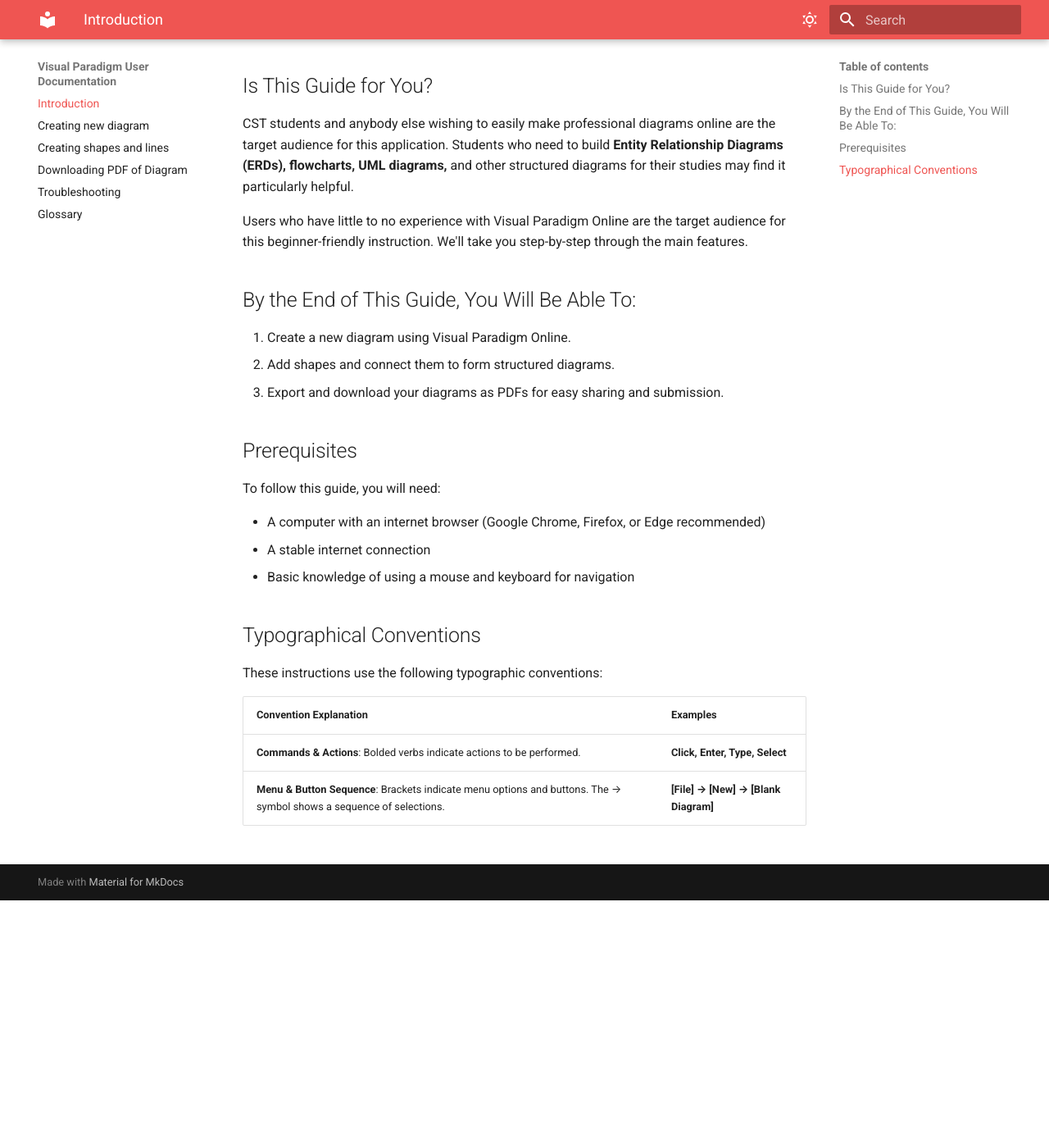
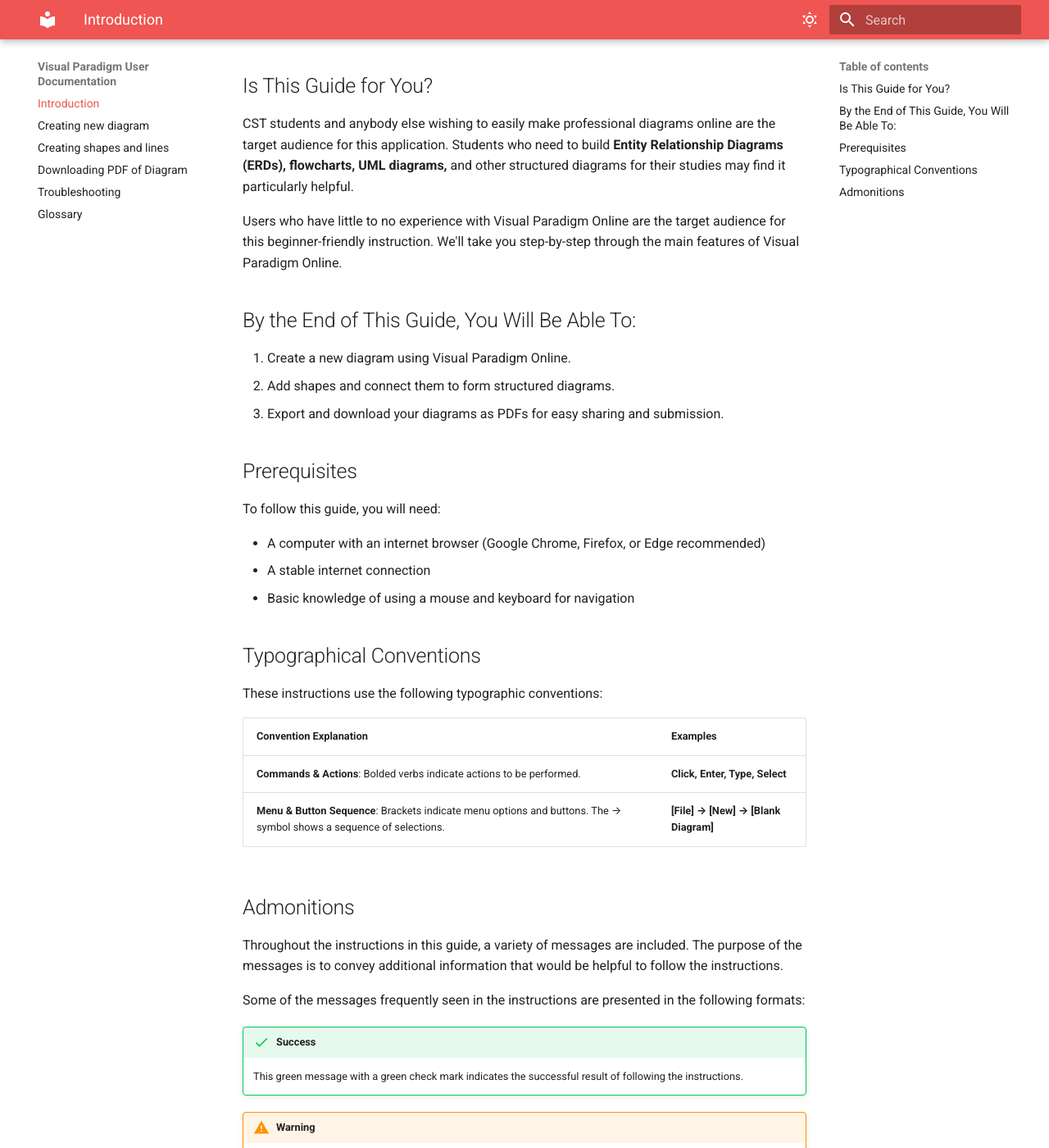
Before and after one commit to vik061/Visual-Paradigm-User-Documentation, an MkDocs documentation site: the page built from docs/index.md, in a window 1280 px wide and 1400 px high, scrolled down 302 px. Shown: the whole window at 82% size. Built offline with MkDocs 1.6.1 and Material for MkDocs 9.7.7, drawn with Linux system fonts in a browser that asks for light colours; some of the changed text lies outside the part shown.

Commit message:
Add admonitions section, minor edits

```diff
--- a/docs/index.md
+++ b/docs/index.md
@@ -2,14 +2,14 @@
 
 This guide is meant to assist you with [Visual Paradigm Online](https://online.visual-paradigm.com/), a web-based diagramming tool that makes it simple for users to create, modify, and export expert diagrams. The online version of Visual Paradigm, which does not require installation to utilize basic functions, is the subject of this guide.
 
-[Visual Paradigm’s official website](https://www.visual-paradigm.com/) has additional information about Visual Paradigm’s whole functionality.
+[Visual Paradigm Online’s official website](https://online.visual-paradigm.com/) has additional information about their whole functionality.
 
 
 ## Is This Guide for You?
 
 CST students and anybody else wishing to easily make professional diagrams online are the target audience for this application. Students who need to build **Entity Relationship Diagrams (ERDs), flowcharts, UML diagrams,** and other structured diagrams for their studies may find it particularly helpful.
 
-Users who have little to no experience with Visual Paradigm Online are the target audience for this beginner-friendly instruction. We'll take you step-by-step through the main features.
+Users who have little to no experience with Visual Paradigm Online are the target audience for this beginner-friendly instruction. We'll take you step-by-step through the main features of Visual Paradigm Online.
 
 
 ## By the End of This Guide, You Will Be Able To:
@@ -33,3 +33,17 @@
 |-----------------------------------|-----------------------------------|
 | **Commands & Actions**: Bolded verbs indicate actions to be performed. | **Click, Enter, Type, Select** |
 | **Menu & Button Sequence**: Brackets indicate menu options and buttons. The → symbol shows a sequence of selections. | **[File] → [New] → [Blank Diagram]** |
+
+## Admonitions
+Throughout the instructions in this guide, a variety of messages are included. The purpose of the messages is to convey additional information that would be helpful to follow the instructions.
+
+Some of the messages frequently seen in the instructions are presented in the following formats:
+
+!!! success
+    This green message with a green check mark indicates the successful result of following the instructions.
+
+!!! warning
+    This yellow-orange message with an exclamation mark inside a yellow-orange triangle warns about the instructions that could lead to errors.
+
+!!! info
+    This blue message with a lowercase 'i' inside a blue circle represents additional information that would be useful to supplement the instructions.
```
